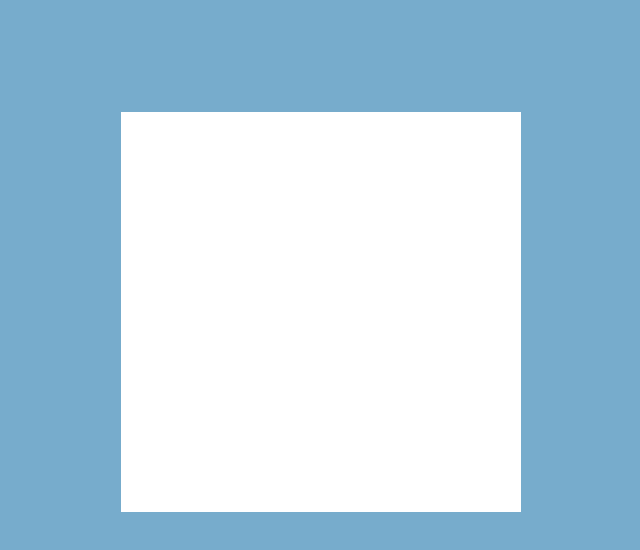
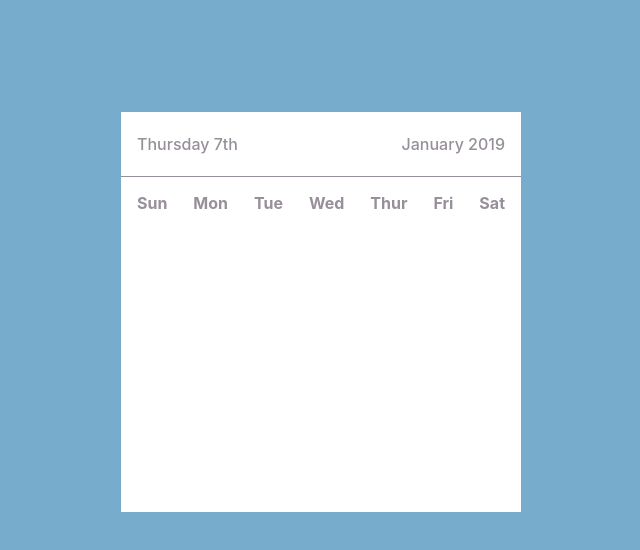
Before and after one commit to olatunjikazim/loop2_step6, a plain HTML site: page index.html in a window 1280 px wide. Shown: the whole page, without its empty margins (319-959 px from the left). Drawn offline with Linux system fonts and the light colour scheme.

Commit message:
modified

```diff
--- a/index.html
+++ b/index.html
@@ -12,6 +12,25 @@
 
     <div class="loop">
         <div class="loop1">
+            <div class="header">
+                <p>Thursday 7th</p>
+                <p>January 2019</p>
+            </div>
+            <div class="line1"></div>
+
+            <div class="weeks">
+                <span>Sun</span>
+                <span>Mon</span>
+                <span>Tue</span>
+                <span>Wed</span>
+                <span>Thur</span>
+                <span>Fri</span>
+                <span>Sat</span>
+
+            </div>
+
+
+
 
 
         </div>
--- a/style.css
+++ b/style.css
@@ -19,3 +19,36 @@
     padding: auto;
     margin-top: 7rem;
 }
+
+.header {
+    width: 23rem;
+    height: 4rem;
+    display: flex;
+    justify-content: space-between;
+    align-items: center;
+    margin-left: 1rem;
+    margin-right: 1rem;
+    margin-top: 1rem;
+}
+
+p {
+    color: #978f99;
+    font-weight: 500;
+}
+
+.line1 {
+    width: 25rem;
+    border-bottom: 1px solid #978f99;
+}
+
+.weeks {
+    width: 23rem;
+    display: flex;
+    justify-content: space-between;
+    align-items: center;
+    margin-left: 1rem;
+    margin-right: 1rem;
+    margin-top: 1rem;
+    color: #978f99;
+    font-weight: bold;
+}
```
